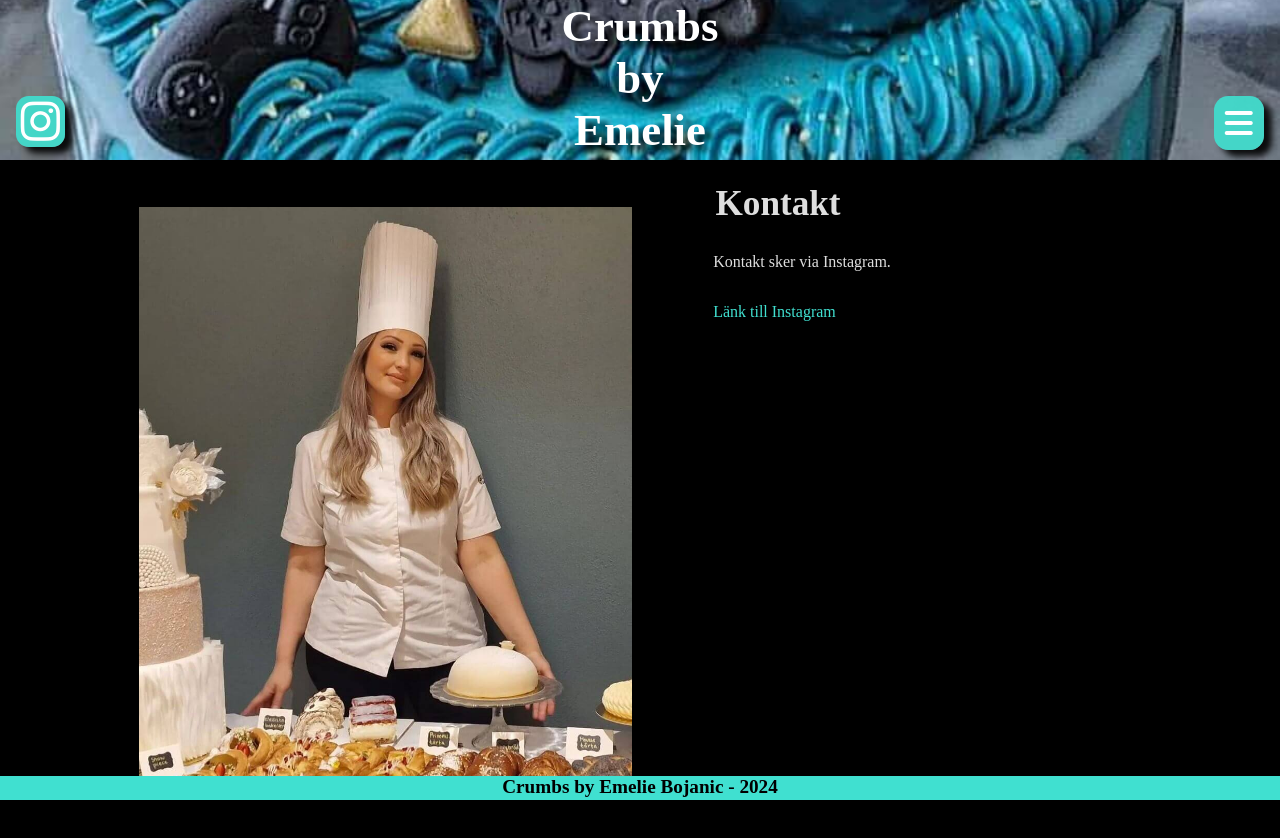
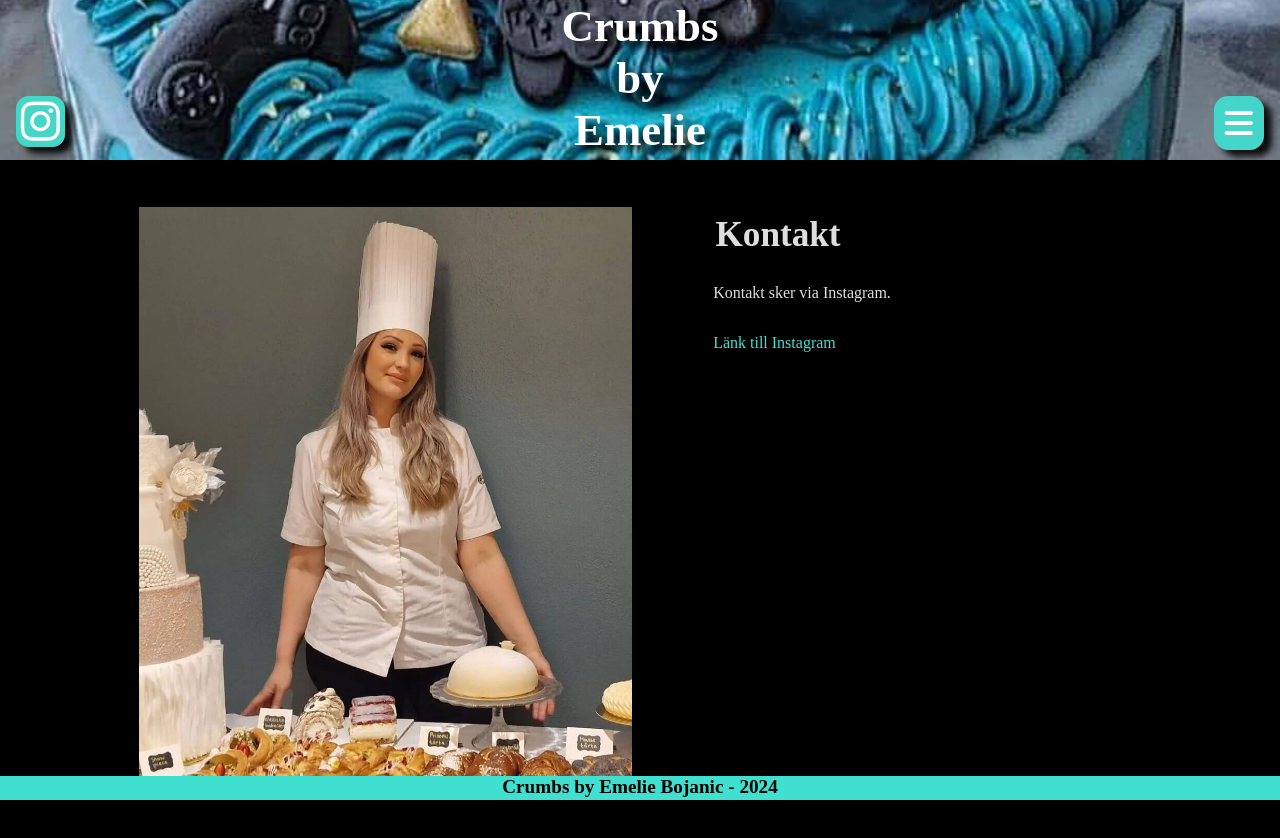
Before and after one commit to DanielDarwiche/crumbsbyemelie, a React (Vite) app: page /kontakt in a window 1280 px wide. Shown: the top 838 px of the page. Built offline with nearby package versions, Linux system fonts and the light colour scheme.

Commit message:
liten css fix

```diff
--- a/src/AppMedia.css
+++ b/src/AppMedia.css
@@ -8,6 +8,7 @@
     margin: auto;
     padding-bottom: 100%;
     padding-right: 50%;
+    padding-top: 5%;
   }
   h2 {
     font-size: 2.2rem;
```
